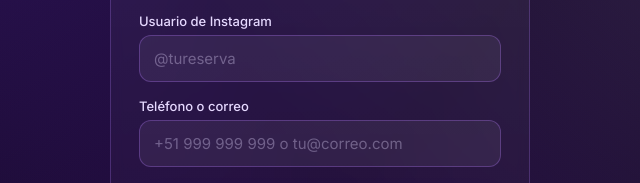
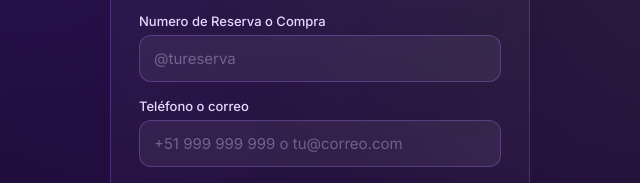
Before and after one commit to SOYFAN10/TRIVIA, a plain HTML site: page index.html in a window 1280 px wide. Shown: the part 385-568 px from the top of the page, 320-960 px from the left. Drawn offline with Linux system fonts and the light colour scheme.

Commit message:
Change label from 'Usuario de Instagram' to 'Numero de Reserva o Compra'

```diff
--- a/index.html
+++ b/index.html
@@ -393,7 +393,7 @@
         </div>
 
         <div class="field" id="field-ig">
-          <label for="ig">Usuario de Instagram</label>
+          <label for="ig">Numero de Reserva o Compra</label>
           <input type="text" id="ig" placeholder="@tureserva" autocomplete="off">
           <div class="errmsg">Ingresa tu Numero de Reserva o compra (usaremos esto para contactarte si ganas).</div>
         </div>
```
